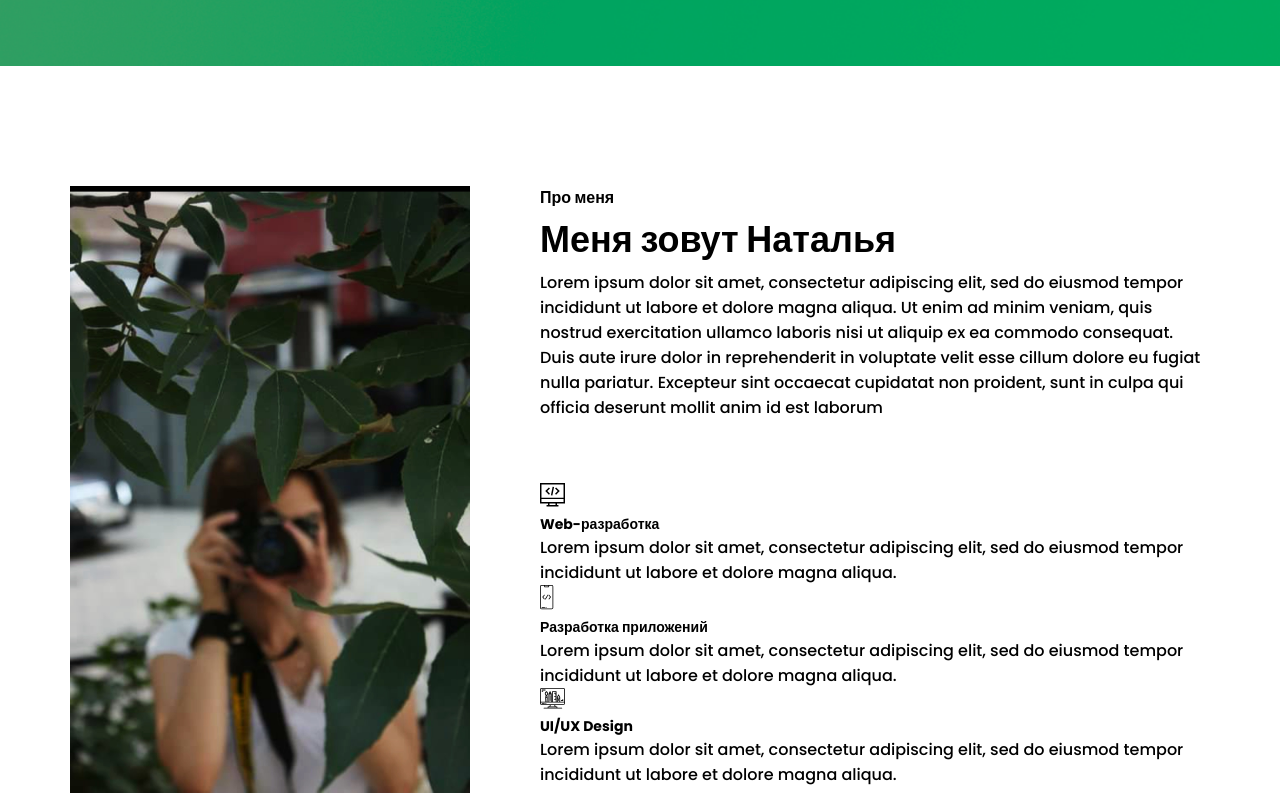
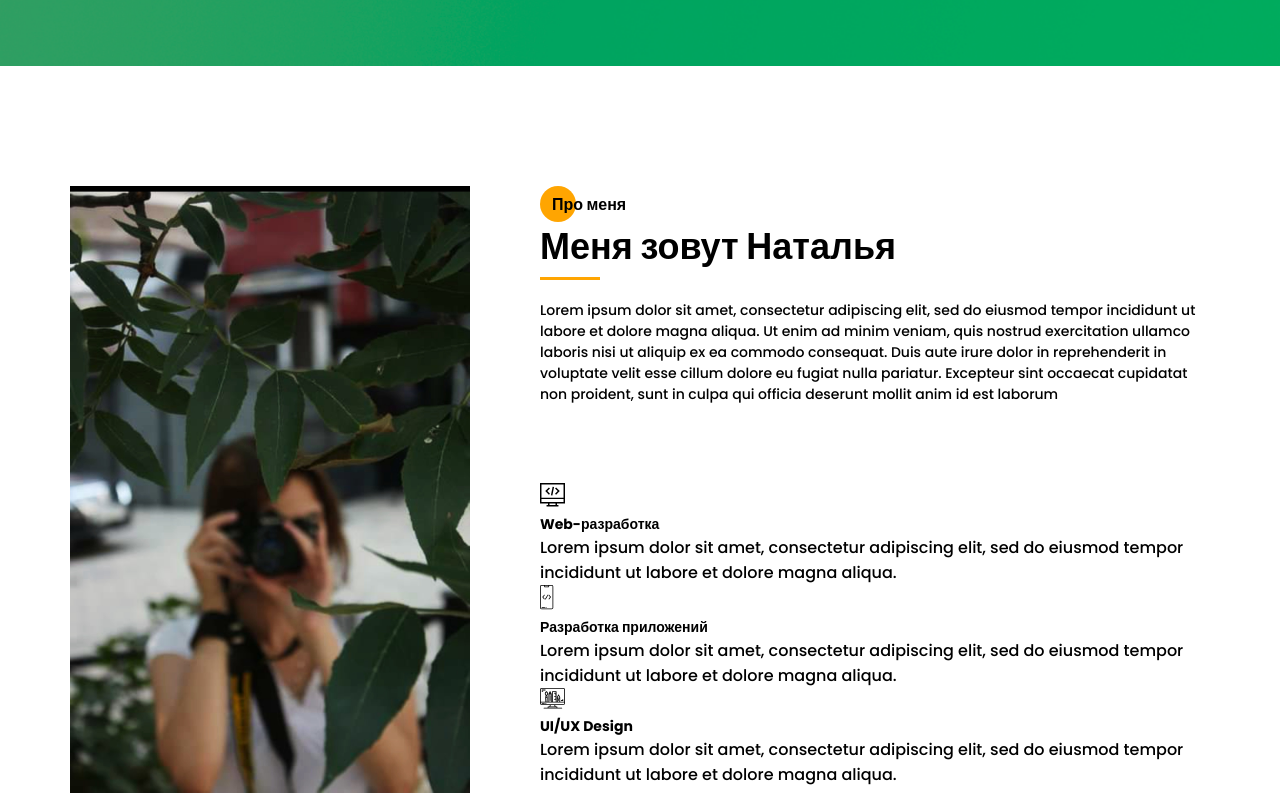
Before and after one commit to lilGooseling/Portfolio, a website: page index.html in a window 1280 px wide. Shown: the part 939-1739 px from the top of the page. Drawn offline with nearby package versions, Linux system fonts and the light colour scheme; files that its build step writes are made by us from their sources.

Commit message:
About me section descr

```diff
--- a/src/sass/blocks/_about.scss
+++ b/src/sass/blocks/_about.scss
@@ -14,5 +14,22 @@
       width: 100%;
     }
   }
-
+  &__descr {
+    padding-top: 6px;
+    .divider {
+      margin-top: 0;
+    }
+  }
+  &__title {
+    position: relative;
+    padding: 1px 0 0 12px;
+    @include before_circle
+  }
+  &__text {
+    margin-top: 20px;
+    font-weight: 500;
+    font-size: 14px;
+    line-height: 21px;
+    color: #000000;
+  }
 }
--- a/src/sass/style.scss
+++ b/src/sass/style.scss
@@ -19,3 +19,11 @@
   width: 1140px;
   margin: 0 auto;
 }
+
+.divider {
+  margin-top: 25px;
+  width: 60px;
+  height: 3px;
+  background-color: $main-color;
+
+}
```
